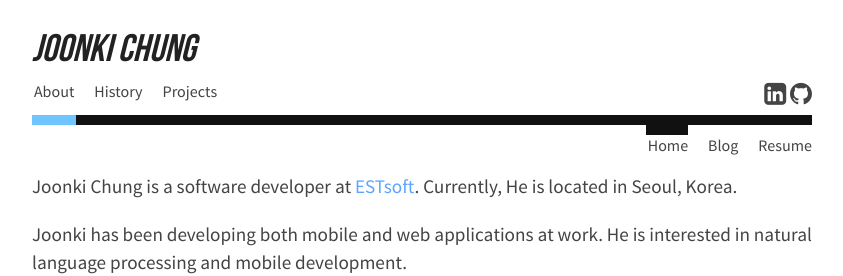
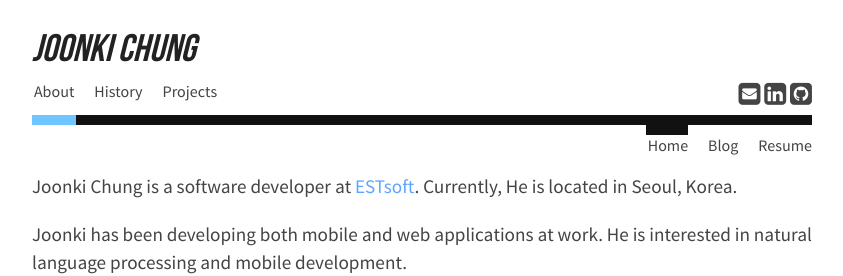
Before and after one commit to joonki34/joonki34.github.io, a Jekyll site: the page built from index.html, in a window 1280 px wide. Shown: the top 276 px of the page, without its empty margins (218-1061 px from the left). Built offline with Jekyll 4.4.1, drawn with Linux system fonts in a browser that asks for light colours; nearby versions of some CDN libraries; the list of posts is cut into pages by our own code.

Commit message:
Add email link in header

```diff
--- a/_includes/header.html
+++ b/_includes/header.html
@@ -2,11 +2,14 @@
     <div class="container">
         <div class="profile">
             <div class="social">
+                <a href="mailto:joonki34@gmail.com">
+                   <i class="fa fa-envelope-square fa-lg"></i>
+                </a>
                 <a href="https://www.linkedin.com/in/joonkichung" target="_blank">
                    <i class="fa fa-linkedin-square fa-lg"></i>
                 </a>
                 <a href="http://github.com/joonki34" target="_blank">
-                    <i class="fa fa-github fa-lg"></i>
+                    <i class="fa fa-github-square fa-lg"></i>
                 </a>
             </div>
         </div>
@@ -50,9 +53,9 @@
                     <li><a href="http://joonki.tistory.com" target="_blank" data-subnav="blog">Blog</a></li>
                 {% endif %}
                 {% if page.subnav == "resume" %}
-                    <li><a href="https://www.dropbox.com/s/w6kjmo7eqo3qekc/resume.pdf" target="_blank" class="active" data-subnav="resume">Resume</a></li>
+                    <li><a href="{{ site.baseurl }}/assets/resume.pdf" target="_blank" class="active" data-subnav="resume">Resume</a></li>
                 {% else %}
-                    <li><a href="https://www.dropbox.com/s/w6kjmo7eqo3qekc/resume.pdf" target="_blank" data-subnav="resume">Resume</a></li>
+                    <li><a href="{{ site.baseurl }}/assets/resume.pdf" target="_blank" data-subnav="resume">Resume</a></li>
                 {% endif %}
             </ul>
         </nav>
```
